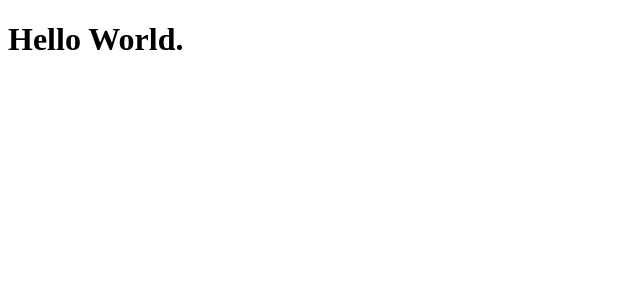
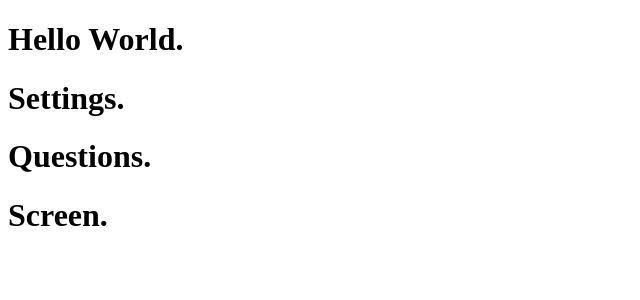
Before and after one commit to lebrancconvas/Soomlek-Beartai, a React (Create React App) app in the folder client/: page / in a window 1280 px wide. Shown: the top 300 px of the page, without its empty margins (0-640 px from the left). Built offline with nearby package versions, Linux system fonts and the light colour scheme.

Commit message:
💄 Add Pages.

```diff
--- a/client/src/App.js
+++ b/client/src/App.js
@@ -1,9 +1,15 @@
-const App = () => {
-  return (
-    <div>
-      <h1>Hello World.</h1>
-    </div>
-  );
-}
+import Settings from './pages/Settings';
+import Questions from './pages/Questions';
+import FinalScreen from './pages/FinalScreen';
+
+const App = () => (
+  <div>
+    <h1>Hello World.</h1>
+    <Settings />
+    <Questions />
+    <FinalScreen />
+  </div>
+);
+
 
 export default App;
--- /dev/null
+++ b/client/src/pages/FinalScreen.js
@@ -0,0 +1,8 @@
+import React from "react";
+const FinalScreen = () => (
+	<div>
+		<h1>Screen.</h1>
+	</div>
+);
+
+export default FinalScreen;
--- /dev/null
+++ b/client/src/pages/Questions.js
@@ -0,0 +1,9 @@
+import React from 'react';
+
+const Questions = () => (
+	<div>
+		<h1>Questions.</h1>
+	</div>
+);
+
+export default Questions;
--- /dev/null
+++ b/client/src/pages/Settings.js
@@ -0,0 +1,9 @@
+import React from 'react';
+
+const Settings = () => (
+	<div>
+		<h1>Settings.</h1>
+	</div>
+)
+
+export default Settings;
```
